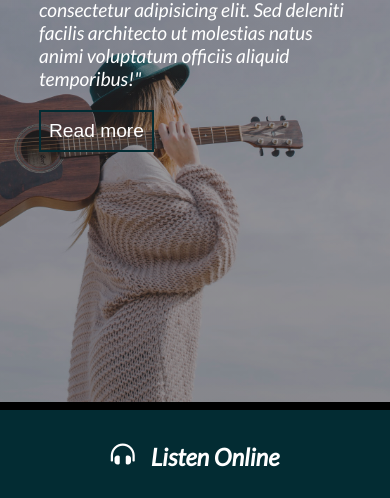
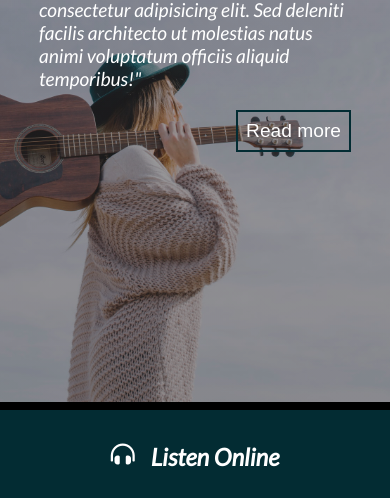
Before and after one commit to joshuatovarn/band, a plain HTML site: page INDEX.HTML in a window 390 px wide. Shown: the part 321-819 px from the top of the page. Drawn offline with Linux system fonts and the light colour scheme.

Commit message:
responsive btn

```diff
--- a/CSS/STYLES.CSS
+++ b/CSS/STYLES.CSS
@@ -94,7 +94,7 @@ body {
     color: white;
 }
 
-.footer .listen-online a:hover{
+.footer .listen-online a:hover {
     opacity: 0.75;
 }
 
@@ -120,8 +120,12 @@ body {
     color: rgb(3, 44, 51);
 }
 
-@media screen and (max-width:1120px) {
+@media screen and (max-width:768px) {
     .hero h1 {
         font-size: 3.5em;
     }
+
+    .text-right {
+        text-align: right;
+    }
 }
--- a/INDEX.HTML
+++ b/INDEX.HTML
@@ -43,8 +43,10 @@
             <h1>Lorem, ipsum.</h1>
             <p>"Lorem ipsum dolor sit amet consectetur adipisicing elit. Sed deleniti facilis architecto ut molestias
                 natus animi voluptatum officiis aliquid temporibus!"</p>
-            <a href="file:///C:/Users/Usuario/Desktop/BAND/band/THEBAND.HTMLL"><button class="btn">Read
-                    more</button></a>
+            <div class="text-right">
+                <a href="file:///C:/Users/Usuario/Desktop/BAND/band/THEBAND.HTMLL"><button class="btn">Read
+                        more</button></a>
+            </div>
         </div>
     </main>
 
```
